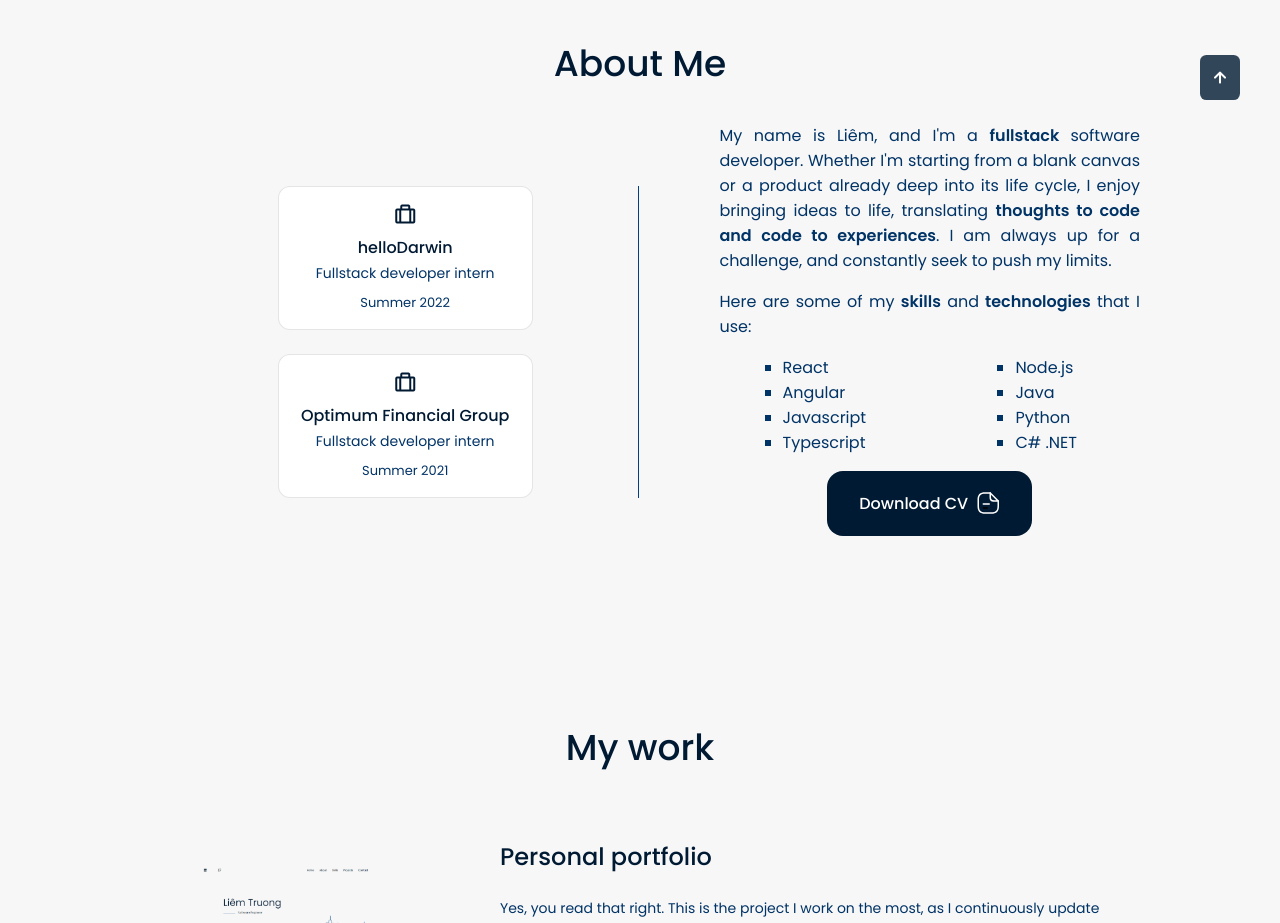
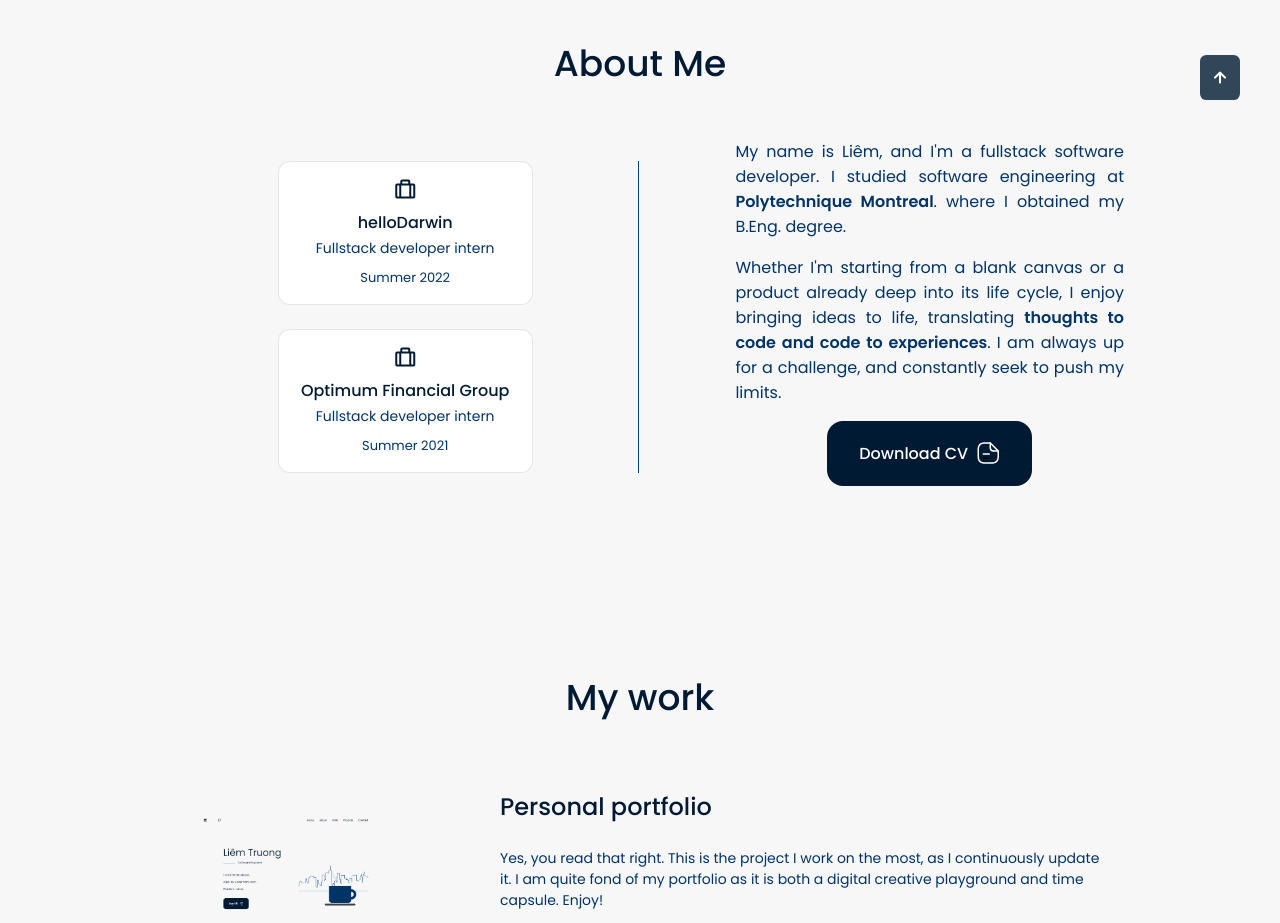
Before and after one commit to lt101/web-portfolio, a React (Create React App) app: page / in a window 1280 px wide. Shown: the part 860-1783 px from the top of the page. Built offline with nearby package versions, Linux system fonts and the light colour scheme.

Commit message:
remove skills from about

```diff
--- a/src/components/about/About.jsx
+++ b/src/components/about/About.jsx
@@ -31,16 +31,23 @@ const About = () => {
           animate={textControls}
           transition={{ delay: 0.2 }}
         >
-          My name is Liêm, and I'm a <p className="highlight">fullstack </p>
-          software developer. Whether I'm starting from a blank canvas or a
-          product already deep into its life cycle, I enjoy bringing ideas to
-          life, translating{" "}
-          <p className="highlight" id="skills">
-            thoughts to code and code to experiences
-          </p>
-          . I am always up for a challenge, and constantly seek to push my
-          limits.
-          <div className="about_skills_intro">
+          <div>
+            My name is Liêm, and I'm a fullstack software developer. I studied
+            software engineering at{" "}
+            <p className="highlight">Polytechnique Montreal</p>. where I
+            obtained my B.Eng. degree.
+          </div>
+          <div>
+            Whether I'm starting from a blank canvas or a product already deep
+            into its life cycle, I enjoy bringing ideas to life, translating{" "}
+            <p className="highlight" id="skills">
+              thoughts to code and code to experiences
+            </p>
+            . I am always up for a challenge, and constantly seek to push my
+            limits.
+          </div>
+
+          {/* <div className="about_skills_intro">
             Here are some of my <p className="highlight">skills</p> and
             <p className="highlight"> technologies</p> that I use:{" "}
           </div>
@@ -57,7 +64,7 @@ const About = () => {
               <li>Python</li>
               <li>C# .NET</li>
             </ul>
-          </div>
+          </div> */}
           <div className="download_container">
             <a
               download=""
--- a/src/components/about/about.css
+++ b/src/components/about/about.css
@@ -40,6 +40,10 @@
   margin-bottom: var(--mb-2-5);
   padding-left: 3rem;
   text-align: justify;
+}
+
+.about_description div {
+  margin: 1rem;
 }
 
 .about_skills_intro {
@@ -104,6 +108,7 @@
 @media screen and (max-width: 768px) {
   .about_container {
     grid-template-columns: 1fr;
+    gap: 0;
   }
 
   .about_info {
```
